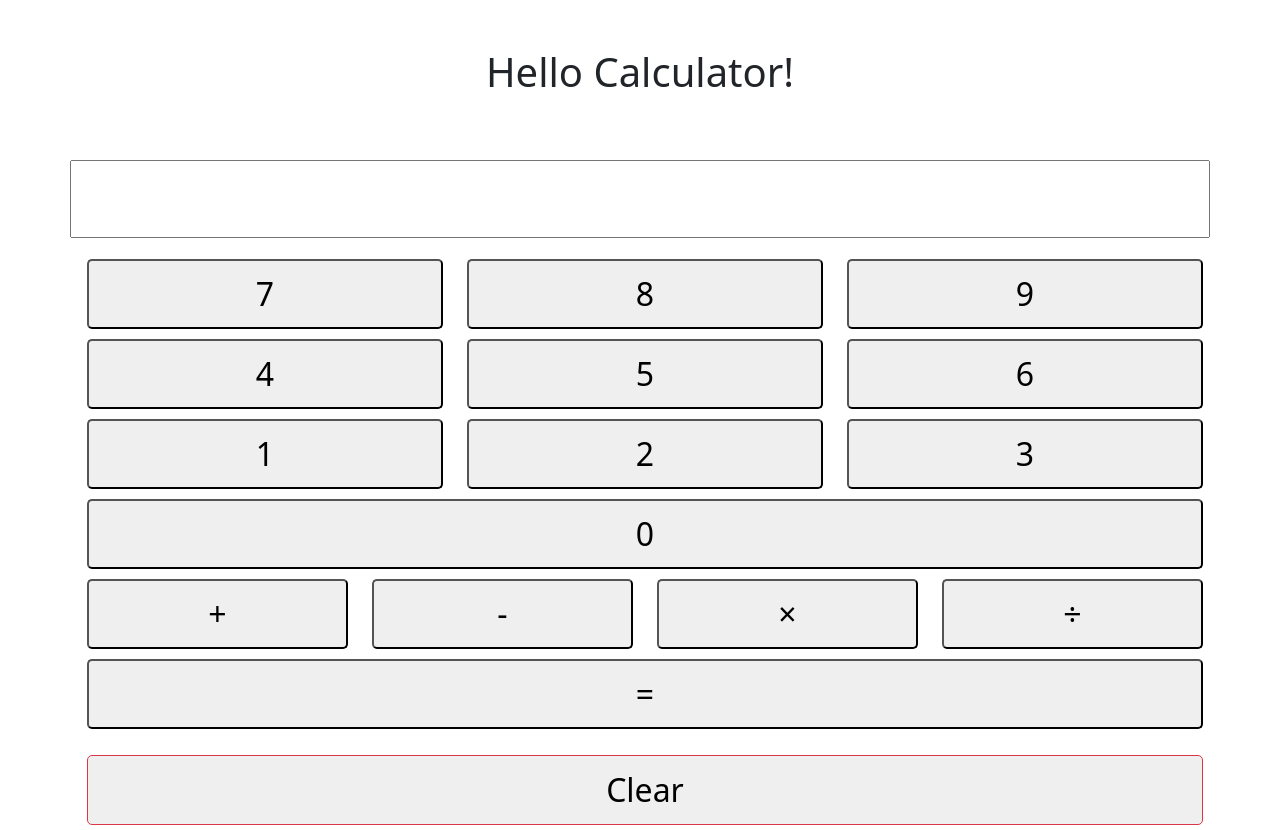
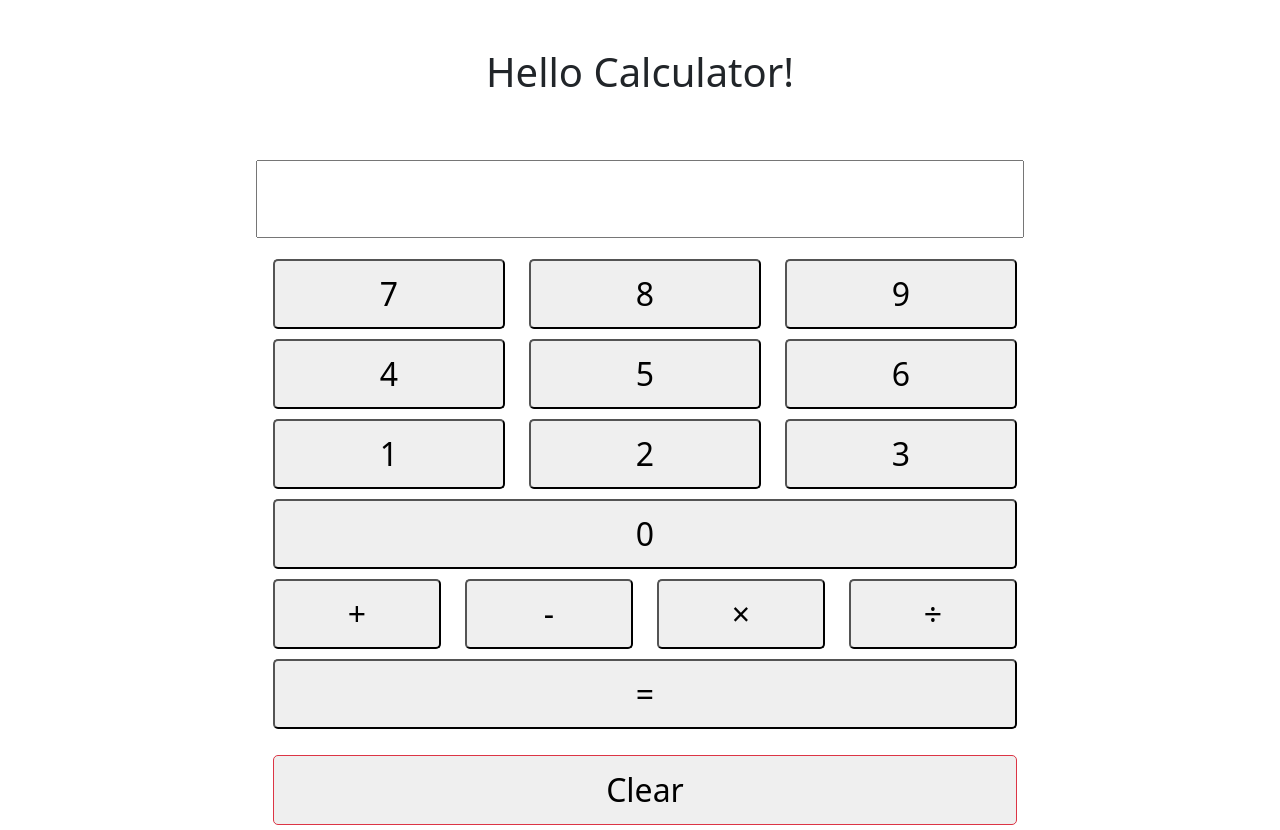
Before and after one commit to ge-vi/CAFS2, a PHP site: page /day026-task2-js-calculator.html in a window 1280 px wide. Run offline with PHP 8.4, Linux system fonts and the light colour scheme.

Commit message:
js calculator set max-width

```diff
--- a/day026-task2-js-calculator.html
+++ b/day026-task2-js-calculator.html
@@ -18,71 +18,71 @@
     <h1 class="text-center">Hello Calculator!</h1>
 </div>
 
-<div class="container calculator mt-5">
+<div class="container calculator mt-5 mw-768">
 
     <div class="row calc-input">
-        <div class="col-md-12"></div>
+        <div class="col-12"></div>
         <input type="text" class="my-3" id="js-calc-display" value="" readonly>
     </div>
 
     <div class="row js-calc-numbers">
-        <div class="col-md-4">
+        <div class="col-4">
             <button type="button" value="7">7</button>
         </div>
-        <div class="col-md-4">
+        <div class="col-4">
             <button type="button" value="8">8</button>
         </div>
-        <div class="col-md-4">
+        <div class="col-4">
             <button type="button" value="9">9</button>
         </div>
 
-        <div class="col-md-4">
+        <div class="col-4">
             <button type="button" value="4">4</button>
         </div>
-        <div class="col-md-4">
+        <div class="col-4">
             <button type="button" value="5">5</button>
         </div>
-        <div class="col-md-4">
+        <div class="col-4">
             <button type="button" value="6">6</button>
         </div>
 
-        <div class="col-md-4">
+        <div class="col-4">
             <button type="button" value="1">1</button>
         </div>
-        <div class="col-md-4">
+        <div class="col-4">
             <button type="button" value="2">2</button>
         </div>
-        <div class="col-md-4">
+        <div class="col-4">
             <button type="button" value="3">3</button>
         </div>
-        <div class="col-md-12">
+        <div class="col-12">
             <button type="button" value="0">0</button>
         </div>
     </div>
 
     <div class="row js-calc-actions">
-        <div class="col-md-3">
+        <div class="col-3">
             <button type="button" id="calc-add" value="+">+</button>
         </div>
-        <div class="col-md-3">
+        <div class="col-3">
             <button type="button" id="calc-sub" value="-">-</button>
         </div>
-        <div class="col-md-3">
+        <div class="col-3">
             <button type="button" id="calc-mul" value="*">×</button>
         </div>
-        <div class="col-md-3">
+        <div class="col-3">
             <button type="button" id="calc-div" value="/">÷</button>
         </div>
     </div>
 
     <div class="row">
-        <div class="col-md-12">
+        <div class="col-12">
             <button type="button" id="js-calc-result" value="calculate">=</button>
         </div>
     </div>
 
     <div class="row mt-3">
-        <div class="col-md-12">
+        <div class="col-12">
             <button type="button" class="border border-danger" id="js-calc-clear" value="clear">Clear</button>
         </div>
     </div>
--- a/style-26-2.css
+++ b/style-26-2.css
@@ -1,6 +1,10 @@
+.mw-768 {
+    max-width: 768px;
+}
+
 .calc-input input {
     font-family: monospace;
-    font-size: 3em;
+    font-size: 3rem;
     text-align: right;
 }
 
@@ -10,7 +14,7 @@
 
     margin: 5px;
 
-    font-size: 2em;
+    font-size: 2rem;
     border-radius: 5px;
 }
 
```
